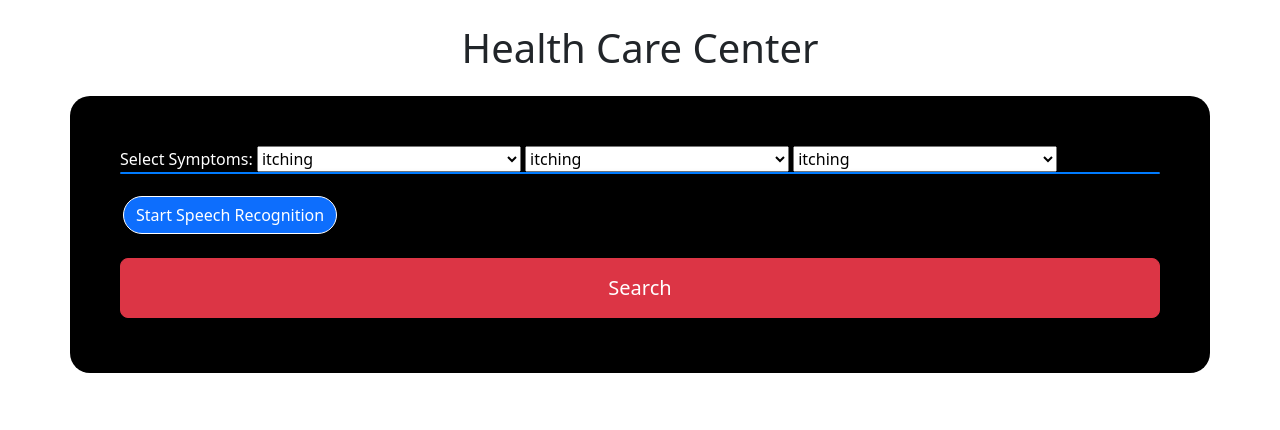
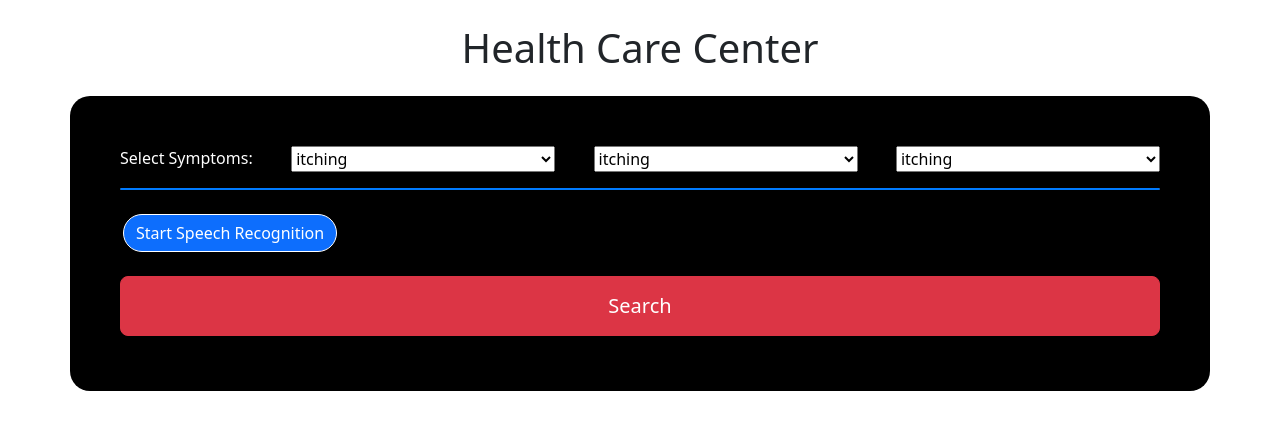
Before and after one commit to AnuragBiswas9653/Medecine_Reccomandation_System, a Flask app: page / in a window 1280 px wide. Shown: the part 66-496 px from the top of the page. Run offline with Flask 3, Linux system fonts and the light colour scheme; parts of the project's set-up code (start-up, migrations or seed data) failed here and were passed over.

Commit message:
update on frontend

```diff
--- a/main.py
+++ b/main.py
@@ -164,4 +164,4 @@ def blog():
     return render_template("blog.html")
 
 if __name__ == '__main__':
-    app.run(debug=True)
+    app.run(debug=True,host="0.0.0.0" ,port=8080)
--- a/templates/index.html
+++ b/templates/index.html
@@ -47,12 +47,23 @@
         border: 1px solid #007bff; /* Border color matches hover background */
         max-height: 250px; /* Increased height for more suggestions */
         overflow-y: auto; /* Scroll if there are too many suggestions */
-        position: absolute;
+        position: relative;
+        margin-top: 1rem;
         width: 100%;
-        z-index: 9999;
+        z-index: 0;
         background: #ffffff; /* White background for the dropdown */
         box-shadow: 0 4px 8px rgba(0, 0, 0, 0.2); /* Subtle shadow for depth */
         border-radius: 4px; /* Rounded corners for a modern look */
+      }
+      .flex{
+        display: flex;
+
+      }
+      .justify-between{
+        justify-content: space-between;
+      }
+      .justify-center{
+        justify-content: center;
       }
     </style>
   </head>
@@ -98,10 +109,11 @@
               <a class="nav-link" href="/blog">Blog</a>
             </li>
           </ul>
-          <form class="d-flex" role="search">
+          <form class="d-flex" role="search" method="GET" action="https://www.google.com/search" target="_blank">
             <input
               class="form-control me-2"
               type="search"
+              name="q"
               placeholder="Search"
               aria-label="Search"
             />
@@ -125,11 +137,10 @@
       "
     >
       <form action="/predict" method="post">
-        <div class="form-group position-relative">
+        <div class="form-group position-relative flex justify-between">
           <label for="symptoms">Select Symptoms:</label>
           <!-- <input type="text" class="form-control" id="symptoms-search" name="symptoms" placeholder="Type symptoms such as itching, sleeping, aching etc"> -->
 
-          <div id="suggestions-list" class="suggestions-list"></div>
           <!-- Suggestions container -->
           <select name="symtoms1" id="">
             <option value="itching">itching</option>
@@ -537,6 +548,8 @@
 
           </select>
         </div>
+        <div id="suggestions-list" class="suggestions-list"></div>
+
         <br />
         <button
           type="button"
@@ -567,7 +580,7 @@
     <!-- Results Section -->
     <h1 class="text-center my-4 mt-4">Our AI System Results</h1>
     <div class="container">
-      <div class="result-container">
+      <div class="result-container flex justify-center">
         <button
           class="toggle-button"
           data-bs-toggle="modal"
```
Also changed, not shown: 1 other file.
